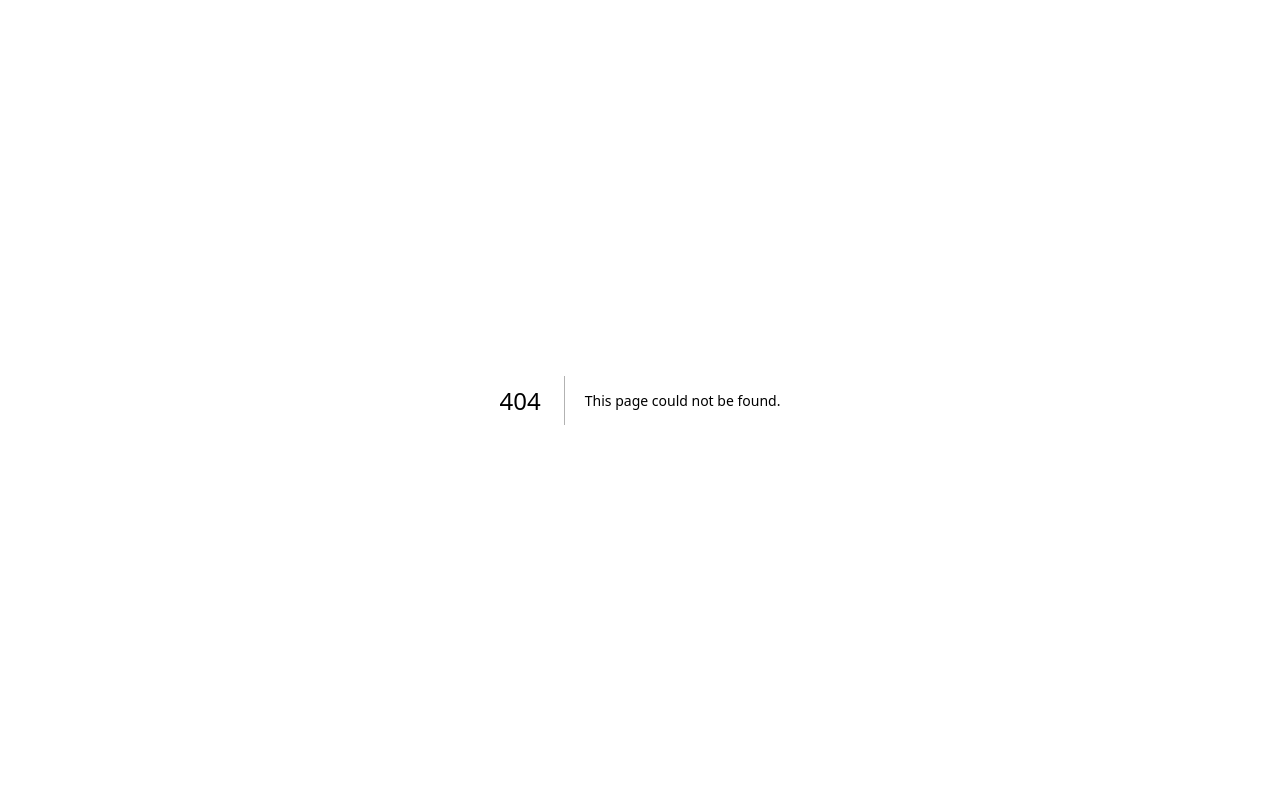
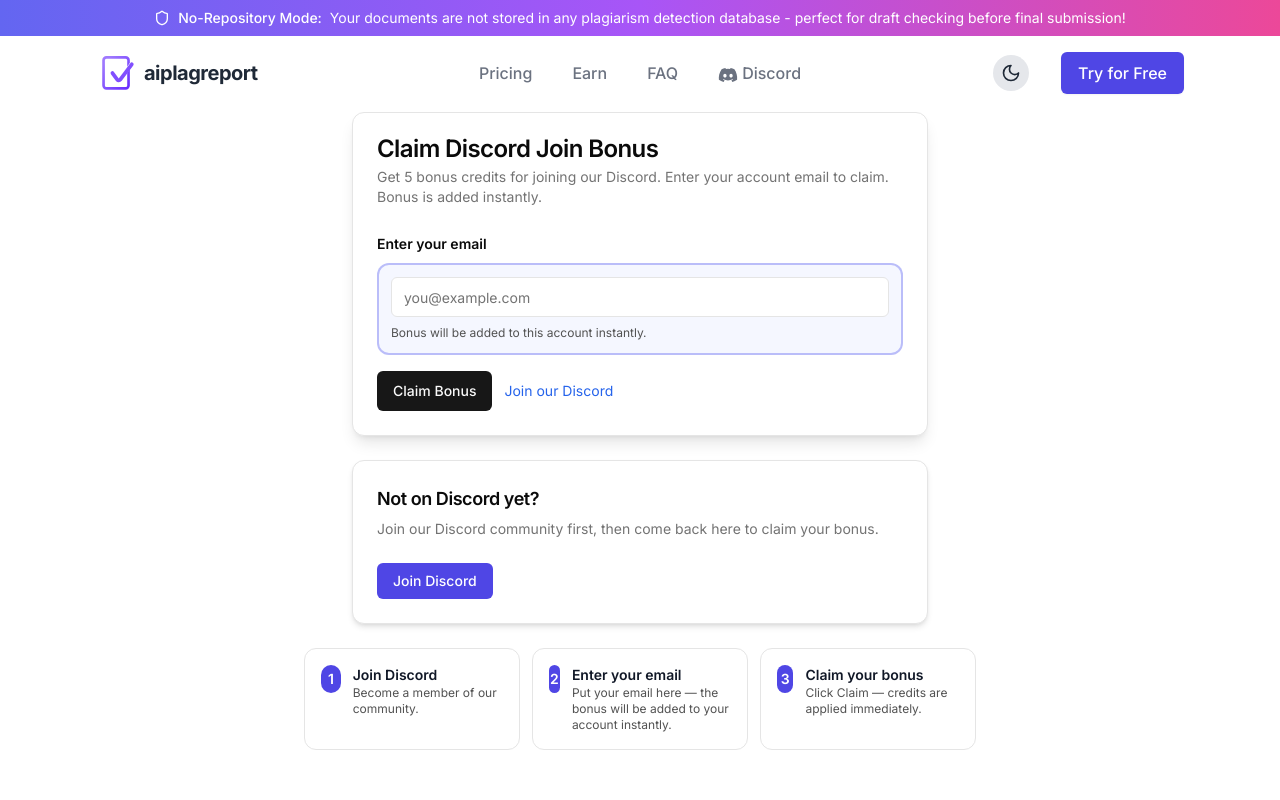
Before and after one commit to checkturnitin/frontend-checkturnitin, a Next.js app: page /claimbonus in a window 1280 px wide. Before the commit this address had no page. Shown: the top 800 px of the page. Built offline with nearby package versions, Linux system fonts and the light colour scheme.

Commit message:
updated with diwco

```diff
--- /dev/null
+++ b/src/app/claimbonus/page.tsx
@@ -0,0 +1,219 @@
+"use client";
+
+import React, { useEffect, useState } from "react";
+import axios from "axios";
+
+import { serverURL } from "@/utils/utils";
+import Header from "../header";
+import ElegantFooter from "../last";
+
+import { Card, CardContent, CardDescription, CardHeader, CardTitle } from "@/components/ui/card";
+import { Label } from "@/components/ui/label";
+import { Input } from "@/components/ui/input";
+import { Button } from "@/components/ui/button";
+import { Alert, AlertDescription, AlertTitle } from "@/components/ui/alert";
+
+type ClaimResponse = {
+  message: string;
+  bonusCredits: number;
+  newBalance: number;
+  transactionId: string;
+};
+
+type UserResponse = {
+  user: {
+    userId: string;
+    email: string;
+  };
+};
+
+export default function ClaimDiscordBonusPage() {
+  const [email, setEmail] = useState("");
+  const [isSubmitting, setIsSubmitting] = useState(false);
+  const [success, setSuccess] = useState<ClaimResponse | null>(null);
+  const [error, setError] = useState<string | null>(null);
+  const [isPrefilledFromAuth, setIsPrefilledFromAuth] = useState(false);
+
+  useEffect(() => {
+    const token = typeof window !== "undefined" ? localStorage.getItem("token") : null;
+    if (!token) return;
+
+    const fetchUser = async () => {
+      try {
+        const res = await axios.get<UserResponse>(`${serverURL}/users`, {
+          headers: { Authorization: `Bearer ${token}` },
+        });
+        if (res.data?.user?.email) {
+          setEmail(res.data.user.email);
+          setIsPrefilledFromAuth(true);
+        }
+      } catch (e) {
+        // Ignore if user fetch fails; user can type email manually
+      }
+    };
+    fetchUser();
+  }, []);
+
+  const handleSubmit = async (e: React.FormEvent) => {
+    e.preventDefault();
+    setError(null);
+    setSuccess(null);
+
+    if (!email) {
+      setError("Please enter your email.");
+      return;
+    }
+
+    try {
+      setIsSubmitting(true);
+      const res = await axios.post<ClaimResponse>(
+        `${serverURL}/users/claim-discord-bonus`,
+        { email },
+        {
+          headers: {
+            "Content-Type": "application/json",
+            Authorization: typeof window !== "undefined" && localStorage.getItem("token")
+              ? `Bearer ${localStorage.getItem("token")}`
+              : "",
+          },
+        }
+      );
+      setSuccess(res.data);
+    } catch (err: any) {
+      const message = err?.response?.data?.error || "Something went wrong. Please try again.";
+      setError(message);
+    } finally {
+      setIsSubmitting(false);
+    }
+  };
+
+  return (
+    <main className="relative flex flex-col w-full min-h-screen bg-white text-gray-900 overflow-hidden dark:bg-black dark:text-white">
+      <Header onShowSignupForm={() => {}} />
+
+      <section className="flex-1 px-4 pt-28 pb-16 flex flex-col items-center">
+        <div className="w-full max-w-xl">
+          <Card className="shadow-lg">
+            <CardHeader>
+              <CardTitle>Claim Discord Join Bonus</CardTitle>
+              <CardDescription>
+                Get 5 bonus credits for joining our Discord. Enter your account email to claim. Bonus is added instantly.
+              </CardDescription>
+            </CardHeader>
+            <CardContent>
+              {success && (
+                <div className="mb-4">
+                  <Alert>
+                    <AlertTitle>Success</AlertTitle>
+                    <AlertDescription>
+                      {success.message} Added {success.bonusCredits} credits. New balance: {success.newBalance}.<br />
+                      Transaction ID: {success.transactionId}
+                      <div className="mt-2 text-sm font-medium text-green-600 dark:text-green-400">Thank you! 😊</div>
+                    </AlertDescription>
+                  </Alert>
+                </div>
+              )}
+
+              {error && (
+                <div className="mb-4">
+                  <Alert variant="destructive">
+                    <AlertTitle>Unable to claim</AlertTitle>
+                    <AlertDescription>{error}</AlertDescription>
+                  </Alert>
+                </div>
+              )}
+
+              <form onSubmit={handleSubmit} className="space-y-4">
+                <div className="space-y-2">
+                  <Label htmlFor="email" className="text-sm font-semibold">Enter your email</Label>
+                  <div className="rounded-lg border-2 border-indigo-500/40 bg-indigo-50/60 p-3 dark:border-indigo-400/30 dark:bg-indigo-950/30">
+                    <Input
+                      id="email"
+                      type="email"
+                      placeholder="you@example.com"
+                      value={email}
+                      onChange={(e) => setEmail(e.target.value)}
+                      disabled={isSubmitting || isPrefilledFromAuth}
+                      required
+                      className="bg-white dark:bg-neutral-950"
+                    />
+                    <p className="mt-2 text-xs text-neutral-600 dark:text-neutral-400">Bonus will be added to this account instantly.</p>
+                  </div>
+                  {isPrefilledFromAuth && (
+                    <p className="text-xs text-neutral-500">Email fetched from your logged-in account.</p>
+                  )}
+                </div>
+
+                <div className="flex items-center gap-3">
+                  <Button type="submit" disabled={isSubmitting}>
+                    {isSubmitting ? "Claiming..." : "Claim Bonus"}
+                  </Button>
+
+                  <a
+                    href="https://discord.com/"
+                    target="_blank"
+                    rel="noreferrer"
+                    className="text-sm text-blue-600 hover:underline"
+                  >
+                    Join our Discord
+                  </a>
+                </div>
+              </form>
+            </CardContent>
+          </Card>
+        </div>
+
+        {/* Join Discord prompt card */}
+        <div className="w-full max-w-xl mt-6">
+          <Card className="shadow-md">
+            <CardHeader>
+              <CardTitle className="text-lg">Not on Discord yet?</CardTitle>
+              <CardDescription>
+                Join our Discord community first, then come back here to claim your bonus.
+              </CardDescription>
+            </CardHeader>
+            <CardContent>
+              <a
+                href="https://discord.com/"
+                target="_blank"
+                rel="noreferrer"
+                className="inline-flex items-center justify-center rounded-md bg-indigo-600 text-white px-4 py-2 text-sm font-medium hover:bg-indigo-600/90"
+              >
+                Join Discord
+              </a>
+            </CardContent>
+          </Card>
+        </div>
+
+        {/* Simple steps guide (moved to bottom) */}
+        <div className="w-full max-w-2xl mt-6">
+          <div className="grid grid-cols-1 md:grid-cols-3 gap-3">
+            <div className="flex items-start gap-3 rounded-lg border border-neutral-200 bg-white p-4 dark:border-neutral-800 dark:bg-neutral-900">
+              <div className="flex h-7 w-7 items-center justify-center rounded-full bg-indigo-600 text-white text-sm font-semibold">1</div>
+              <div>
+                <div className="text-sm font-semibold">Join Discord</div>
+                <div className="text-xs text-neutral-600 dark:text-neutral-400">Become a member of our community.</div>
+              </div>
+            </div>
+            <div className="flex items-start gap-3 rounded-lg border border-neutral-200 bg-white p-4 dark:border-neutral-800 dark:bg-neutral-900">
+              <div className="flex h-7 w-7 items-center justify-center rounded-full bg-indigo-600 text-white text-sm font-semibold">2</div>
+              <div>
+                <div className="text-sm font-semibold">Enter your email</div>
+                <div className="text-xs text-neutral-600 dark:text-neutral-400">Put your email here — the bonus will be added to your account instantly.</div>
+              </div>
+            </div>
+            <div className="flex items-start gap-3 rounded-lg border border-neutral-200 bg-white p-4 dark:border-neutral-800 dark:bg-neutral-900">
+              <div className="flex h-7 w-7 items-center justify-center rounded-full bg-indigo-600 text-white text-sm font-semibold">3</div>
+              <div>
+                <div className="text-sm font-semibold">Claim your bonus</div>
+                <div className="text-xs text-neutral-600 dark:text-neutral-400">Click Claim — credits are applied immediately.</div>
+              </div>
+            </div>
+          </div>
+        </div>
+      </section>
+
+      <ElegantFooter />
+    </main>
+  );
+}
```
